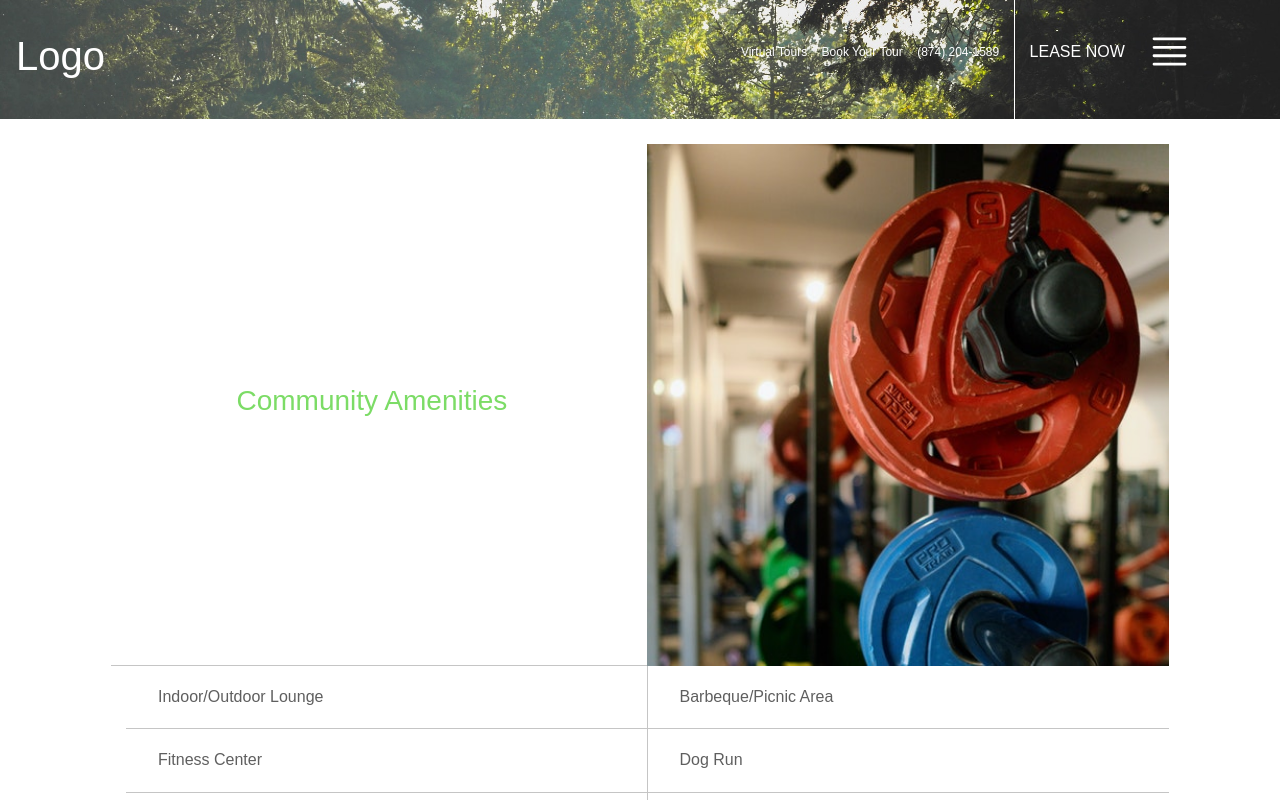
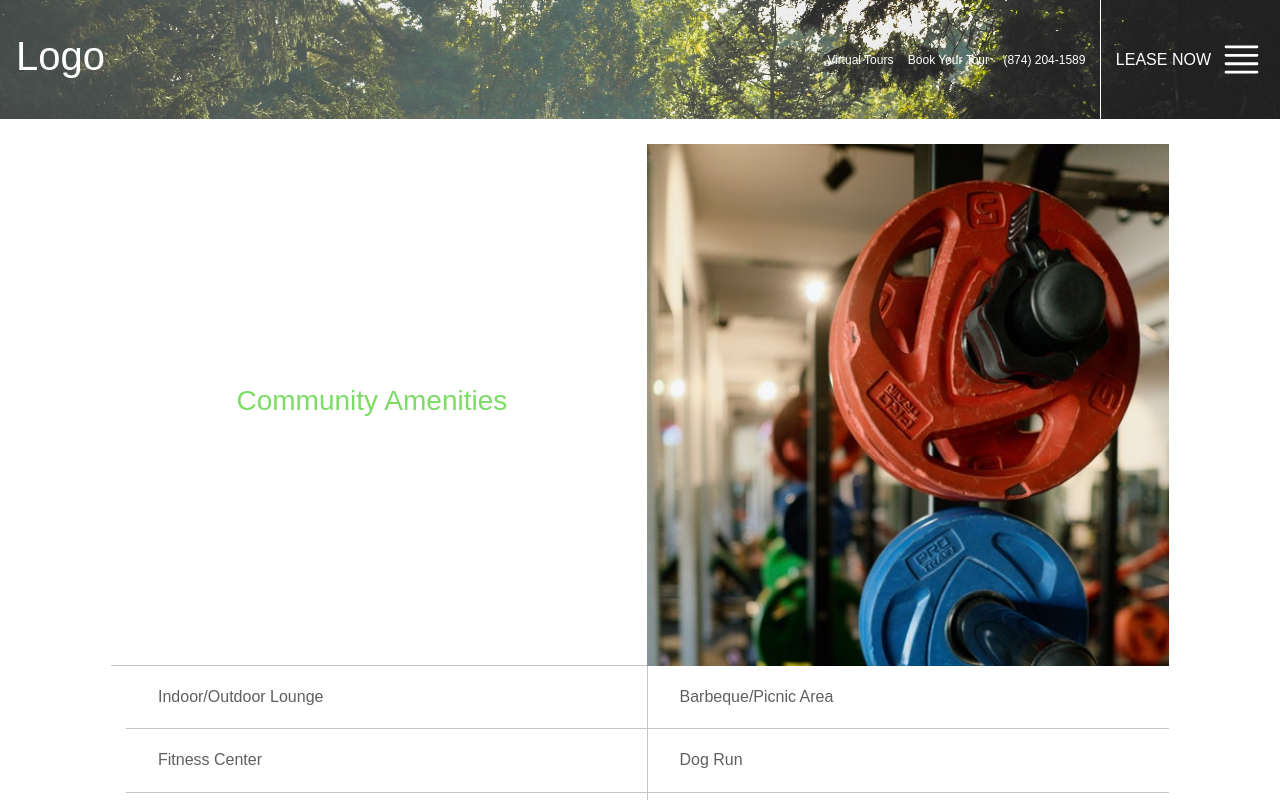
Before and after one commit to sprinzs123/luxury-housing, a React (Create React App) app: page /amenities in a window 1280 px wide. Shown: the top 800 px of the page. Built offline with nearby package versions, Linux system fonts and the light colour scheme.

Commit message:
navbar fixed

```diff
--- a/src/components/NavBar.js
+++ b/src/components/NavBar.js
@@ -44,11 +44,11 @@ class ShowNav extends Component {
 		const currentState = this.state.showModal
 		if (currentState === false) {
 			return <svg xmlns="http://www.w3.org/2000/svg" width="45" height="45" fill="currentColor" className="bi bi-justify" viewBox="0 0 16 16">
-			<path fillRule="evenodd" d="M2 12.5a.5.5 0 0 1 .5-.5h11a.5.5 0 0 1 0 1h-11a.5.5 0 0 1-.5-.5zm0-3a.5.5 0 0 1 .5-.5h11a.5.5 0 0 1 0 1h-11a.5.5 0 0 1-.5-.5zm0-3a.5.5 0 0 1 .5-.5h11a.5.5 0 0 1 0 1h-11a.5.5 0 0 1-.5-.5zm0-3a.5.5 0 0 1 .5-.5h11a.5.5 0 0 1 0 1h-11a.5.5 0 0 1-.5-.5z"/>
+				<path fillRule="evenodd" d="M2 12.5a.5.5 0 0 1 .5-.5h11a.5.5 0 0 1 0 1h-11a.5.5 0 0 1-.5-.5zm0-3a.5.5 0 0 1 .5-.5h11a.5.5 0 0 1 0 1h-11a.5.5 0 0 1-.5-.5zm0-3a.5.5 0 0 1 .5-.5h11a.5.5 0 0 1 0 1h-11a.5.5 0 0 1-.5-.5zm0-3a.5.5 0 0 1 .5-.5h11a.5.5 0 0 1 0 1h-11a.5.5 0 0 1-.5-.5z" />
 			</svg>
 		} else {
 			return <svg xmlns="http://www.w3.org/2000/svg" width="45" height="45" fill="currentColor" className="bi bi-x" viewBox="0 0 16 16">
-			<path d="M4.646 4.646a.5.5 0 0 1 .708 0L8 7.293l2.646-2.647a.5.5 0 0 1 .708.708L8.707 8l2.647 2.646a.5.5 0 0 1-.708.708L8 8.707l-2.646 2.647a.5.5 0 0 1-.708-.708L7.293 8 4.646 5.354a.5.5 0 0 1 0-.708z"/>
+				<path d="M4.646 4.646a.5.5 0 0 1 .708 0L8 7.293l2.646-2.647a.5.5 0 0 1 .708.708L8.707 8l2.647 2.646a.5.5 0 0 1-.708.708L8 8.707l-2.646 2.647a.5.5 0 0 1-.708-.708L7.293 8 4.646 5.354a.5.5 0 0 1 0-.708z" />
 			</svg>
 		}
 	}
@@ -62,21 +62,21 @@ class ShowNav extends Component {
 					id='nav-bar-all'
 					style={{ backgroundImage: `url(${this.props.bannerImg})` }}
 				>
-					<div className="nav-items">
-						<div className="log-nav">
+					<div className="nav-items d-flex justify-content-between">
+						<div className="log-nav d-flex align-items-center">
 							<h1><Link to='/'></Link>Logo</h1>
 						</div>
-						<div className="nav-links">
+						<div className="nav-links d-flex">
+							{/* nav links */}
 							<ul className="d-flex align-items-center all-links">
 								<li className="small-text"><Link to='/gallery'>Virtual Tours</Link></li>
 								<li className="small-text"><Link to='/contact'>Book Your Tour</Link></li>
 								<li className="small-text">(874) 204-1589</li>
 							</ul>
-						</div>
-					</div>
-					<div className="nav-toggle">
-						<ul className="nav-btn">
-							<li className="lease-text">LEASE NOW</li>
+							{/* nav boggle btn */}
+							<div className="nav-toggle d-flex align-item-center">
+								<ul className="nav-btn d-flex align-items-center">
+									<li className="lease-text mr-2">LEASE NOW</li>
 									<li
 										onClick={this.changeView}
 										className="toggle-btn"
@@ -85,6 +85,9 @@ class ShowNav extends Component {
 									</li>
 								</ul>
 							</div>
+						</div>
+					</div>
+
 				</nav>
 				<div className="modal-parent">
 					<div className="nav-modal">
--- a/src/styles/NavBar.css
+++ b/src/styles/NavBar.css
@@ -1,49 +1,29 @@
 nav{
     background-size: cover;
     color: white;
-    display: flex;
-    justify-content: space-between;
+    align-items: baseline;
     padding-left: 1em;
     padding-right: 1em;
     border-bottom: 1px solid #ffffff;
     height: 15vh;
-    align-items: center;
+    /* align-items: center; */
 }
 
 li{
     list-style: none;
 }
 
+.nav-items, .nav-btn{height: 100%;}
 
-
-.nav-items{
-    flex: 8;
-    display: flex;
-}
-
-.nav-links{
-    display: flex;
-    flex: 4;
-    justify-content: end;
-}
-
-.log-nav{
-    flex:1
-}
 
 .small-text a{
     color: white;
 }
 
-.nav-btn{
-    width: 100%;
-    display: flex;
-    align-items: center;
-    justify-content: center;
-}
 
 .all-links{
     white-space: nowrap;
+    margin: 0;
 }
 
 .small-text{
@@ -51,22 +31,20 @@ li{
 }
 
 .nav-toggle{
-    height: 100%;
-    flex: 2;
     border-left: 1px white solid;
-    display: flex;
-    align-items: center;
-    justify-content: center;
 }
+
 
 .nav-links > li{
     margin-right: 1em;
-    display: flex;
-    flex: 10
 }
 
 .toggle-btn{
     color: white;
+}
+
+.lease-text{
+    white-space: nowrap;
 }
 
 @media(max-width: 978px){
@@ -87,6 +65,7 @@ li{
 
     .nav-toggle{
         border: none;
+        justify-content: end;
     }
     .nav-only{
         background-image: none;
@@ -122,7 +101,6 @@ li{
     display: none;
 }
 
-
 .bg-nav{
     background-color: #2f2e3d;
 }
```
Also changed, not shown: 1 other file (tests, documents, lock files or other folders). Lines whose indentation alone changed are shown as unchanged.
